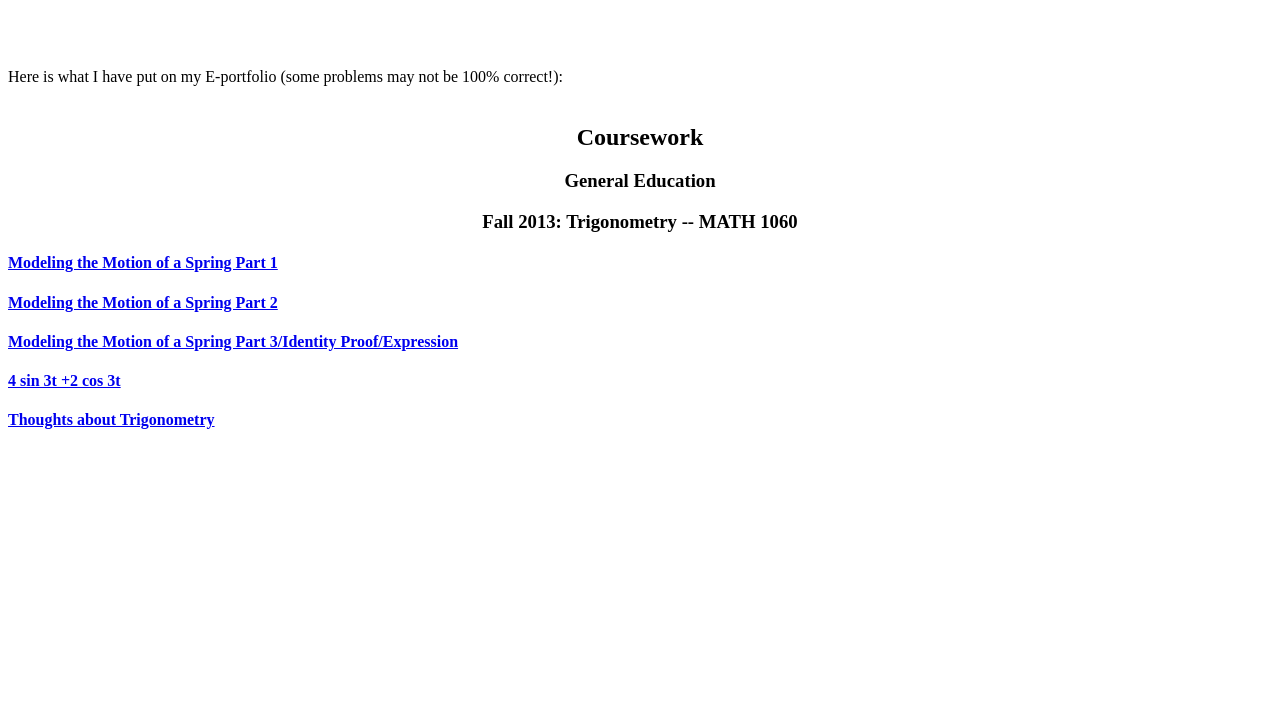
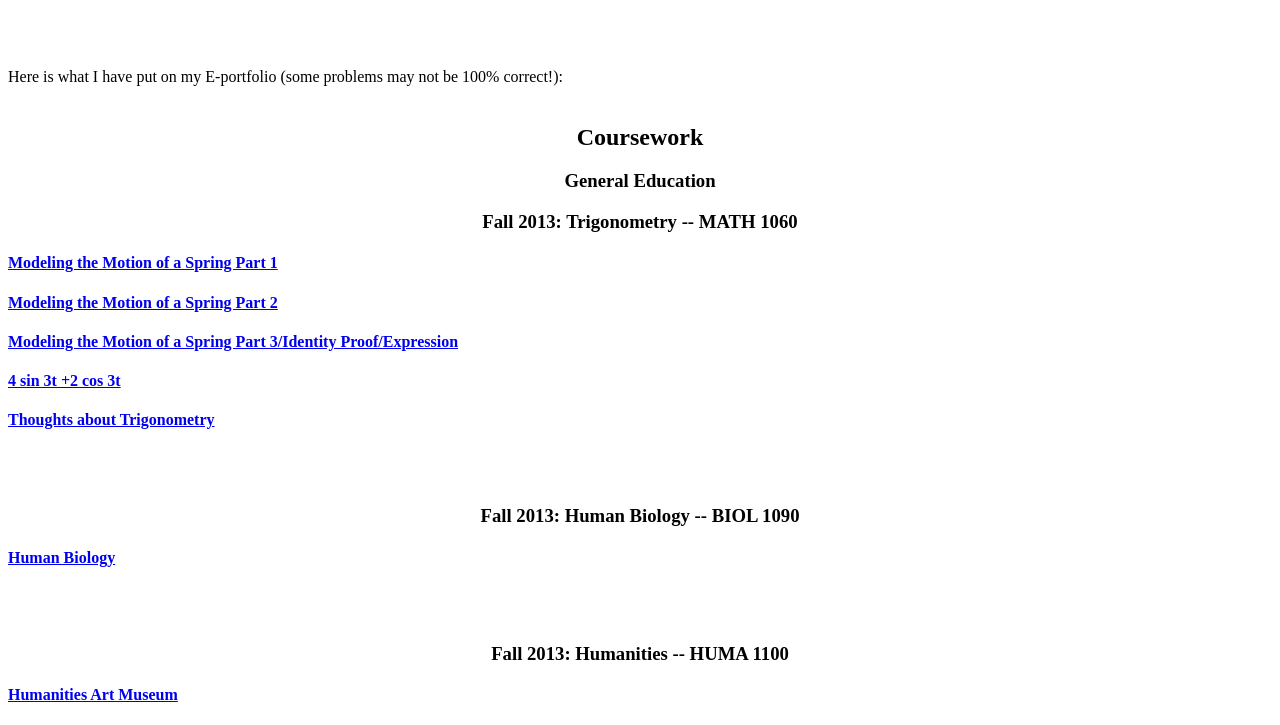
Before and after one commit to TejasShahWeberState/TejasShahWeberState.github.io, a website: page TejasShahWebsite/public_html/SLCCEport.html in a window 1280 px wide. Shown: the part 159-884 px from the top of the page. Before the commit the page ends 800 px from the top, so only its background shows below. Drawn offline with Linux system fonts and the light colour scheme.

Commit message:
Add even more to SLCC E-Port.

```diff
--- a/TejasShahWebsite/public_html/SLCCEport.html
+++ b/TejasShahWebsite/public_html/SLCCEport.html
@@ -115,5 +115,13 @@ and open the template in the editor.
                          target="_blank">4 sin 3t +2 cos 3t</a></h4>
                   <h4><a href="TextFile/mathproject.pdf"
                          target="_blank">Thoughts about Trigonometry</a></h4>
+                  <br><br>
+                  <h3 style="text-align: center">Fall 2013: Human Biology -- BIOL 1090</h3>
+                  <h4><a href="TextFile/takingsides2.pdf"
+                         target="_blank">Human Biology</a></h4>
+                  <br><br>
+                  <h3 style="text-align: center">Fall 2013: Humanities -- HUMA 1100</h3>
+                  <h4><a href="TextFile/amc.pdf"
+                         target="_blank">Humanities Art Museum</a></h4>
        </body>
 </html>
```
Also changed, not shown: 2 other files.
